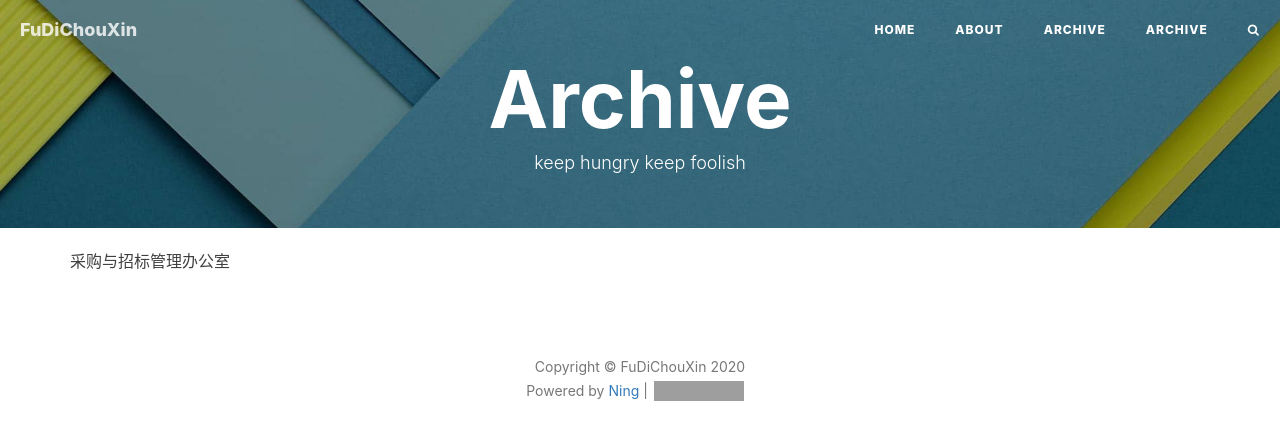
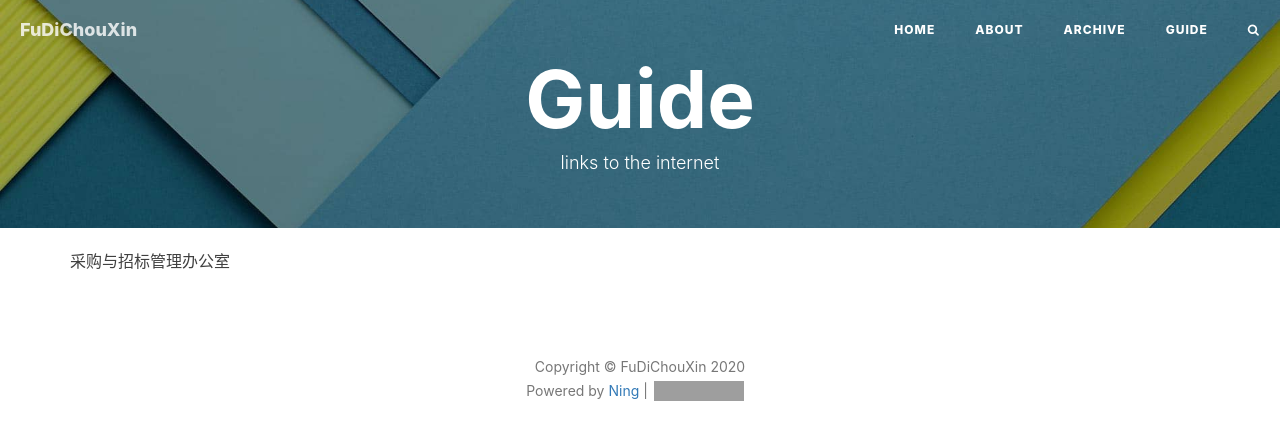
Before and after one commit to ningwuchang/ningwuchang.github.io, a Jekyll site: the page built from guide.html, in a window 1280 px wide. Shown: the top 440 px of the page. Built offline with Jekyll 4.4.1, drawn with Linux system fonts in a browser that asks for light colours; nearby versions of some CDN libraries; comment, search, counter and statistics services are not loaded; grey boxes are pictures that could not be loaded.

Commit message:
Update guide.html

```diff
--- a/guide.html
+++ b/guide.html
@@ -1,7 +1,7 @@
 ---
-title: Archive
+title: Guide
 layout: default
-description: keep hungry keep foolish
+description: links to the internet
 header-img: "img/tag-bg.jpg"
 ---
 
```
